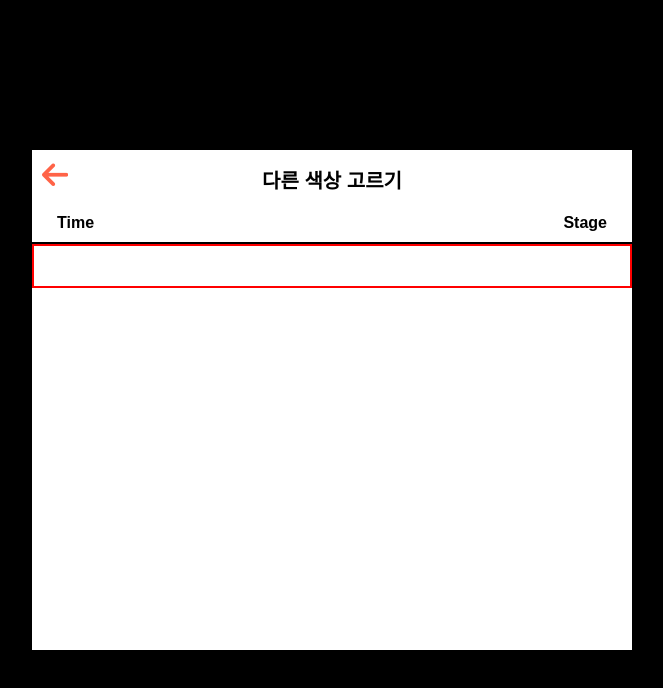
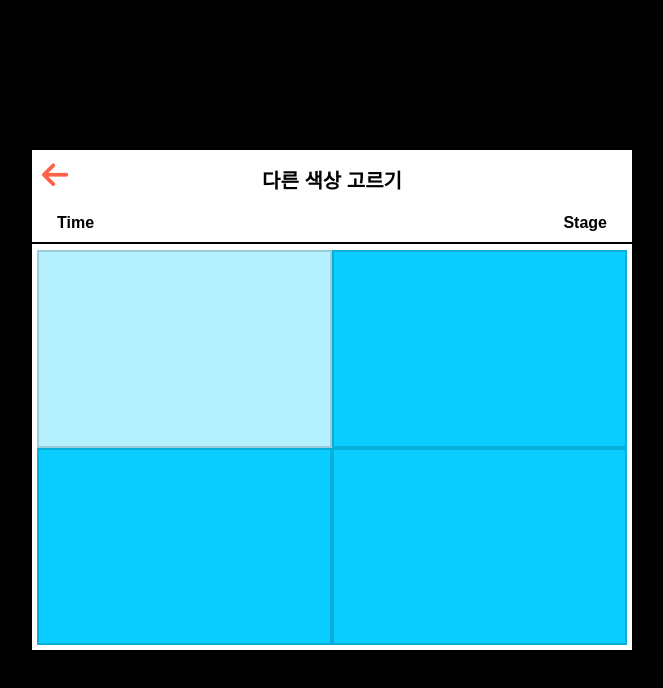
Before and after one commit to hyeyeon9/sunday_game, a plain HTML site: page color-game.html in a window 1280 px wide. Shown: the whole page, without its empty margins (308-971 px from the left). Drawn offline with Linux system fonts and the light colour scheme; a web font is replaced by a local one.

Commit message:
색깔 맞추기 게임

```diff
--- a/color-game.html
+++ b/color-game.html
@@ -10,19 +10,20 @@
     <div class="container">
       <a href="index.html">
         <span class="home-btn">
-          <i class="fa-solid fa-arrow-left fa-2x"></i></span>
+          <i class="fa-solid fa-arrow-left fa-2x"></i
+        ></span>
       </a>
       <h2>다른 색상 고르기</h2>
       <header class="game_header">
         <div class="time">Time</div>
         <div class="stage">Stage</div>
       </header>
-      <main class="main-container">
-      </main>
+      <main class="main-container"></main>
     </div>
   </body>
   <script
-  src="https://kit.fontawesome.com/44b46037fd.js"
-  crossorigin="anonymous"
-></script>
+    src="https://kit.fontawesome.com/44b46037fd.js"
+    crossorigin="anonymous"
+  ></script>
+  <script src="js/color-game.js"></script>
 </html>
--- a/css/screens/color-game.css
+++ b/css/screens/color-game.css
@@ -1,7 +1,19 @@
+
 .main-container{
-    border: 2px red solid;
     display: flex;
     justify-content: center;
     align-items: center;
     padding: 20px;
+    width: 100%;
+    height: 405px;
+    padding: 5px;
+    margin-top: 1px;
+    display: flex;
+    justify-content: center;
+    align-items: center;
+    flex-wrap: wrap;
 }
+
+.main-container div{
+    border: 2px solid rgba(0, 0, 0, 0.15);
+}
--- a/js/color-game.js
+++ b/js/color-game.js
@@ -1 +1,100 @@
 const main_container = document.querySelector('.main-container');
+const card = document.getElementsByClassName('color-card');
+let colorCardRow = 2; //행
+let colorCardColumn = 2; //열
+let colorCard = new Array(); //카드 배열 만들기
+let colorCardSize = 0; //카드 사이즈
+
+//타켓 카드를 위한 정보
+let targetNum = 0;
+let targetCard = 0;
+let opacity = 0.3;
+
+//게임 정보
+let playerScore = 0; //플레이어 점수
+let stage = 0; //스테이지
+let time = 30; //게임시간
+
+let modal_time = 15; //모달창 닫히는 시간
+
+//타겟 카드 선정하기 (랜덤)
+function targetCardSelect() {
+  targetNum = Math.floor(Math.random() * colorCard.length); // 0부터
+}
+
+//카드 색상 넣어주는 함수
+function paintColorIntoCard() {
+  targetCard = document.getElementById('target');
+  let red = Math.floor(Math.random() * 255);
+  let green = Math.floor(Math.random() * 255 + 100);
+  let blue = Math.floor(Math.random() * 255 + 100);
+  let basicColor = `rgba(${red},${green},${blue})`;
+  let targetColor = `rgba(${red},${green},${blue},${opacity})`;
+  console.log(basicColor);
+  console.log(targetColor);
+  for (i = 0; i < colorCard.length; i++) {
+    if (card[i] === targetCard) {
+      targetCard.style.backgroundColor = `${targetColor}`;
+    } else {
+      card[i].style.backgroundColor = `${basicColor}`;
+    }
+  }
+}
+
+main_container.addEventListener('click', function (e) {
+  if (e.target === targetCard) {
+    console.log('성공');
+    ++stage; //성공하면 다음 스테이지로
+    if (stage % 2 === 0) {
+      ++colorCardRow;
+      ++colorCardColumn;
+    }
+    if (opacity <= 0.85) {
+      opacity = opacity + 0.05;
+    }
+
+    drawColorCard();
+  }
+});
+
+//바뀌는 정보들을 업데이트 해주는 함수
+function setting() {
+  targetCardSelect();
+  colorCard.length = colorCardRow * colorCardColumn;
+  colorCardSize = 100 / colorCardRow;
+}
+
+//화면에 카드 그리는 함수
+function drawColorCard() {
+  setting();
+  console.log(targetNum);
+  let newElements = ``;
+  for (let i = 0; i < colorCardRow * colorCardColumn; i++) {
+    if (i === targetNum) {
+      newElements += `<div class="color-card" id="target"></div>`;
+    } else {
+      newElements += `<div class="color-card"></div>`;
+    } //행*열만큼 div 넣음
+  }
+  main_container.innerHTML = newElements;
+
+  //카드 사이즈 지정해주기
+  for (let i = 0; i < colorCardRow * colorCardColumn; i++) {
+    card[i].style.width = `${colorCardSize}%`;
+    card[i].style.height = `${colorCardSize}%`;
+  }
+  paintColorIntoCard();
+}
+
+//게임정보 초기화 함수
+function initGame() {
+  playerScore = 0;
+  stage = 0;
+  time = 30;
+}
+
+//페이지가 로드되면 자동으로 실행되도록 window.onload()사용
+window.onload = function () {
+  drawColorCard();
+  targetCardSelect();
+};
```
